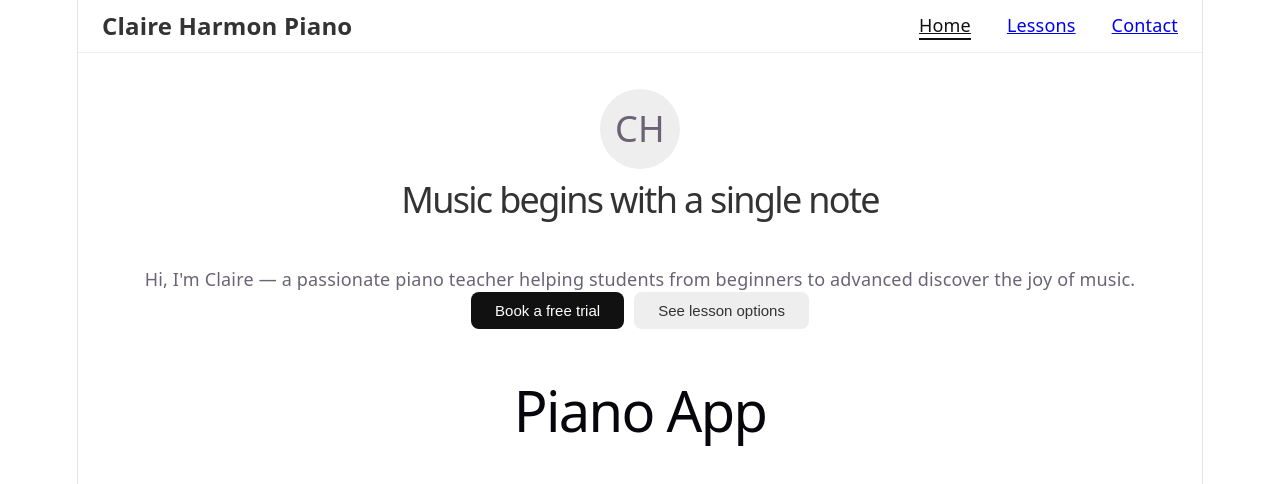
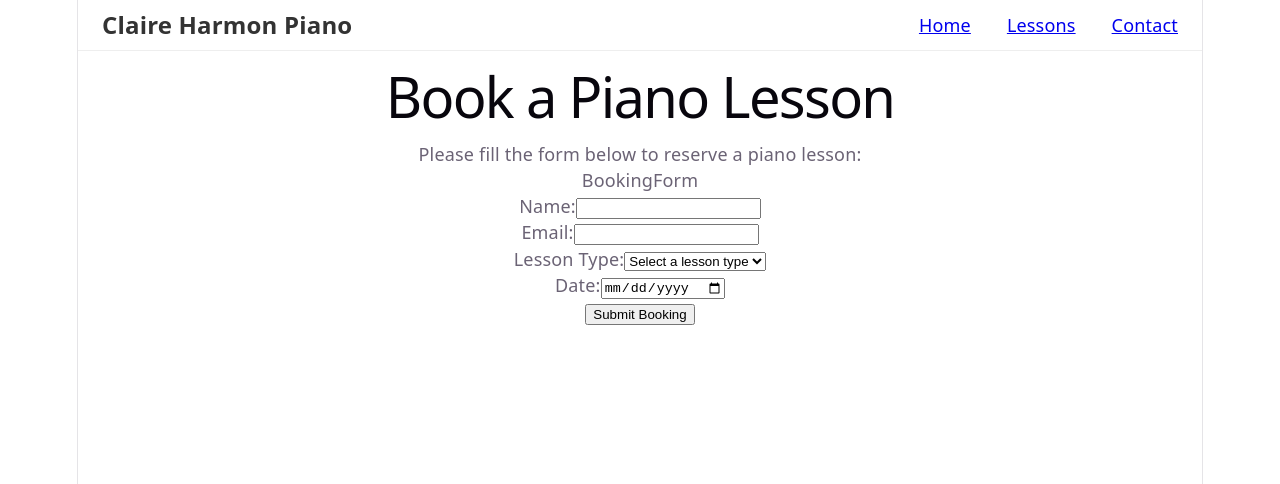
Before and after one commit to Mudi333/Piano-Project, a React (Vite) app: page /booking in a window 1280 px wide. Shown: the top 484 px of the page. Built offline with nearby package versions, Linux system fonts and the light colour scheme.

Commit message:
Add booking

```diff
--- a/src/App.jsx
+++ b/src/App.jsx
@@ -1,19 +1,23 @@
-import { useState } from "react"
-import Navbar from "./components/Navbar"
-import Hero from "./components/Hero"
-import Lessons from "./Pages/Lessons"
+import Navbar from "./components/Navbar";
+// import Hero from "./components/Hero";
+import Lessons from "./Pages/Lessons";
+// import Contact from "./Pages/Contact";
+import Booking from "./Pages/Booking";
+import { BrowserRouter, Routes, Route } from "react-router-dom";
 
 function App() {
-  const [page, setPage] = useState("home")
+  return (
+    <BrowserRouter>
+      <Navbar />
 
-  return (
-    <>
-      <Navbar page={page} setPage={setPage} />
-      {page === "home" && <Hero setPage={setPage} />}
-      {page === "lessons" && <Lessons />}
-      <h1>Piano App</h1>
-    </>
-  )
+      <Routes>
+        {/* <Route path="/" element={<Hero />} /> */}
+        <Route path="/lessons" element={<Lessons />} />
+        {/* <Route path="/contact" element={<Contact />} /> */}
+        <Route path="/booking" element={<Booking />} />
+      </Routes>
+    </BrowserRouter>
+  );
 }
 
-export default App
+export default App;
--- /dev/null
+++ b/src/Pages/Booking.jsx
@@ -0,0 +1,15 @@
+import React from 'react'
+import BookingForm from '../components/BookingForm'
+
+
+function Booking() {
+  return (
+    <div><h1>Book a Piano Lesson</h1>
+    <p>Please fill the form below to reserve a piano lesson:</p>
+    <BookingForm />
+
+    </div>
+  )
+}
+
+export default Booking
--- /dev/null
+++ b/src/components/BookingForm.jsx
@@ -0,0 +1,66 @@
+import { useState } from "react"
+
+function BookingForm() {
+    const [name,setName] = useState("")
+    const [email,setEmail] = useState("")
+    const [lessonType,setLessonType] = useState("")
+    const [date,setDate] = useState("")
+
+    const handleSubmit = (e) => {
+        e.preventDefault();
+        alert(`Booking submitted:\nName: ${name}\nEmail: ${email}\nLesson Type: ${lessonType}\nDate: ${date}`)
+        // Here you would typically send the data to a server or API
+    };
+
+  return (
+
+    <div>BookingForm
+<form onSubmit= {handleSubmit}>
+        <div>
+            <label htmlFor="name">Name:</label>
+            <input
+                type="text"
+                id="name"
+                value={name}
+                onChange={(e) => setName(e.target.value)}
+            />
+        </div>
+        <div>
+            <label htmlFor="email">Email:</label>
+            <input
+                type="email"
+                id="email"
+                value={email}
+                onChange={(e) => setEmail(e.target.value)}
+            />
+        </div>
+        <div>
+            <label htmlFor="lessonType">Lesson Type:</label>
+            <select
+                id="lessonType"
+                value={lessonType}
+                onChange={(e) => setLessonType(e.target.value)}
+            >
+                <option value="">Select a lesson type</option>
+                <option value="beginner">Beginner</option>
+                <option value="intermediate">Intermediate</option>
+                <option value="advanced">Advanced</option>
+            </select>
+        </div>
+        <div>
+            <label htmlFor="date">Date:</label>
+            <input
+                type="date"
+                id="date"
+                value={date}
+                onChange={(e) => setDate(e.target.value)}
+            />
+        </div>
+        <button type="submit">Submit Booking</button>
+    </form>
+
+    </div>
+  )
+}
+
+export default BookingForm
--- a/src/components/Navbar.jsx
+++ b/src/components/Navbar.jsx
@@ -1,17 +1,37 @@
-import React from 'react'
-import "./Navbar.css"
+import { Link, useLocation } from "react-router-dom";
+import "./Navbar.css";
 
-function Navbar({ page, setPage }) {
+function Navbar() {
+  const location = useLocation();
+
   return (
-    <nav className='navbar'>
-      <span className='navbar-logo'>Claire Harmon Piano</span>
-      <div className='navbar-links'>
-        <a href="#" className={page === 'home' ? 'active' : ''} onClick={() => setPage('home')}>Home</a>
-        <a href="#" className={page === 'lessons' ? 'active' : ''} onClick={() => setPage('lessons')}>Lessons</a>
-        <a href="#" className={page === 'contact' ? 'active' : ''} onClick={() => setPage('contact')}>Contact</a>
+    <nav className="navbar">
+      <span className="navbar-logo">Claire Harmon Piano</span>
+
+      <div className="navbar-links">
+        <Link
+          to="/"
+          className={location.pathname === "/" ? "active" : ""}
+        >
+          Home
+        </Link>
+
+        <Link
+          to="/lessons"
+          className={location.pathname === "/lessons" ? "active" : ""}
+        >
+          Lessons
+        </Link>
+
+        <Link
+          to="/contact"
+          className={location.pathname === "/contact" ? "active" : ""}
+        >
+          Contact
+        </Link>
       </div>
     </nav>
-  )
+  );
 }
 
-export default Navbar
+export default Navbar;
```
